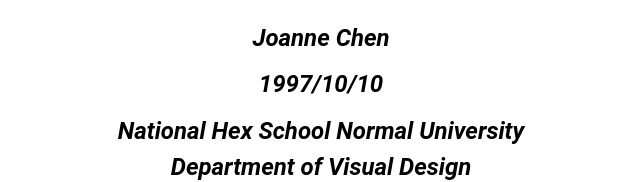
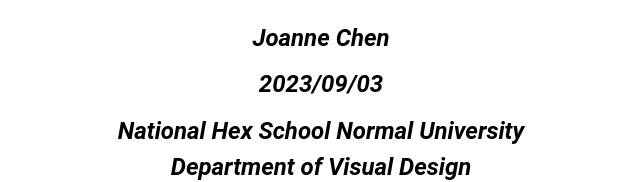
Before and after one commit to masakiLee/product2, a plain HTML site: page index.html in a window 1280 px wide. Shown: the part 1525-1707 px from the top of the page, 319-959 px from the left. Drawn offline with Linux system fonts and the light colour scheme.

Commit message:
fix:修改日期

```diff
--- a/index.html
+++ b/index.html
@@ -31,7 +31,7 @@
                 <p class="fz-24_lh-42 pt-20">Joanne Chen</p>
             </li>
             <li>
-                <p class="fz-24_lh-42 pt-4">1997/10/10</p>
+                <p class="fz-24_lh-42 pt-4">2023/09/03</p>
             </li>
             <li>
                 <p class="fz-24_lh-36 pt-8">National Hex School Normal University<br>Department of Visual Design</p>
```
